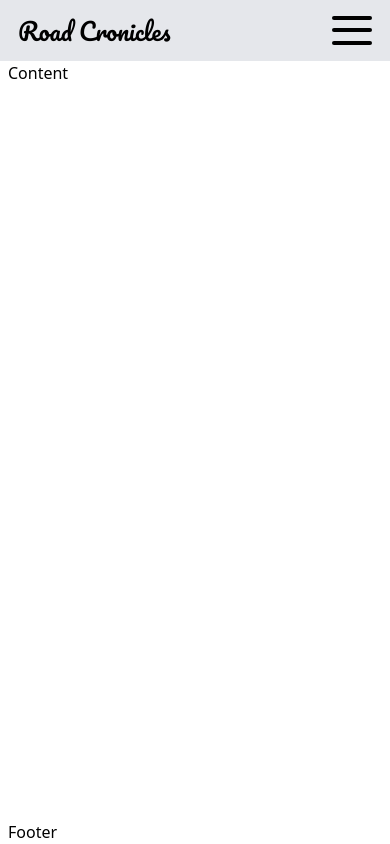
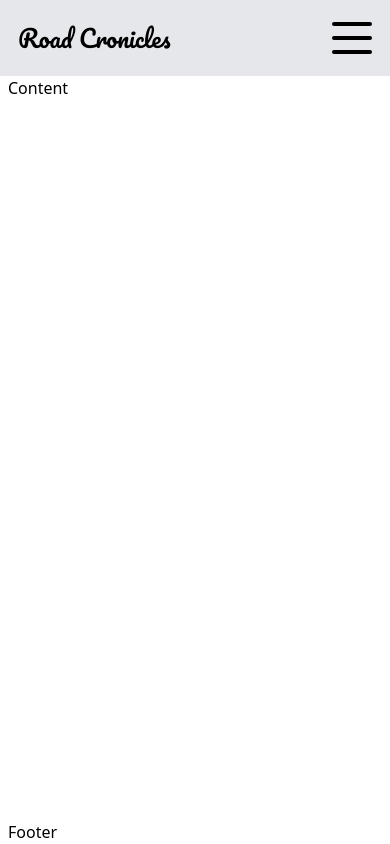
Before and after one commit to Griunvald/travel_app_client, a React (Vite) app in the folder client/: page /join in a window 390 px wide. Built offline with nearby package versions, Linux system fonts and the light colour scheme.

Commit message:
Fix - increase hamburger menu hight, add padding

```diff
--- a/client/src/components/common/Hamburger.jsx
+++ b/client/src/components/common/Hamburger.jsx
@@ -4,7 +4,7 @@ import { useMenu } from  '../../contexts/MenuContext.jsx'
 function Hamburger() {
     const { toggleMenu } = useMenu();
     return (
-        <button onClick={toggleMenu}>
+        <button className="py-1.5" onClick={toggleMenu}>
             <img src={hamburgerIcon} alt="hamburger menu icon" />
         </button>
     )
```
Also changed, not shown: client/src/assets/hamburger.svg.
